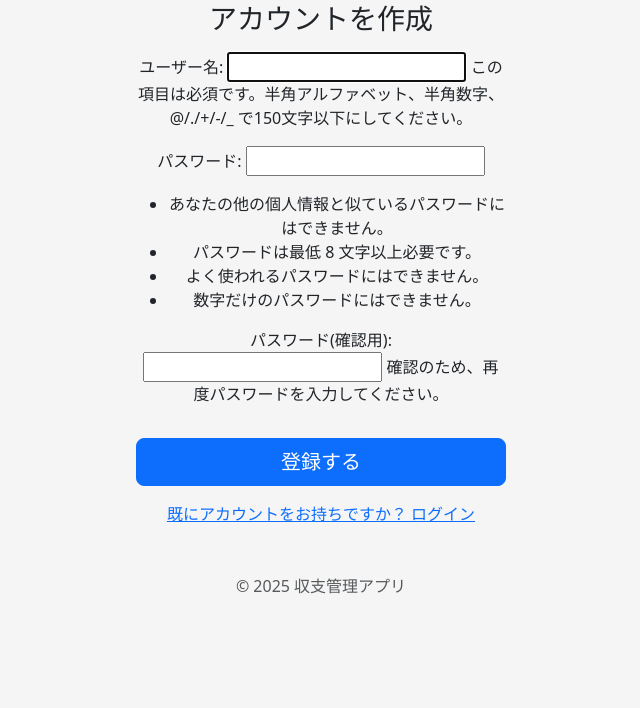
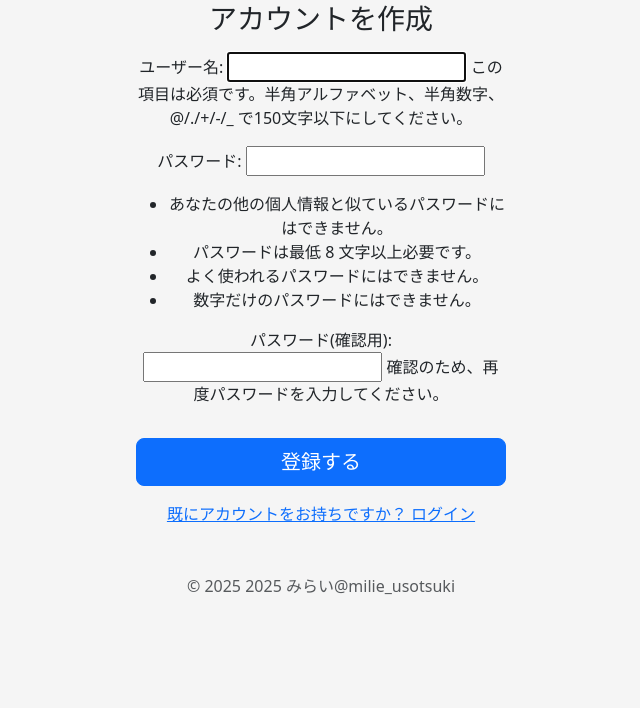
Before and after one commit to binbo-gami/game_shushi, a Django app: page /signup/ in a window 1280 px wide. Shown: the part 92-800 px from the top of the page, without its empty margins (319-959 px from the left). Run offline with Django 5.2, Linux system fonts and the light colour scheme.

Commit message:
Update signup.html

```diff
--- a/templates/registration/signup.html
+++ b/templates/registration/signup.html
@@ -32,7 +32,7 @@
             <p class="mt-3">
                 <a href="{% url 'login' %}">既にアカウントをお持ちですか？ ログイン</a>
             </p>
-            <p class="mt-5 mb-3 text-muted">&copy; {% now "Y" %} 収支管理アプリ</p>
+            <p class="mt-5 mb-3 text-muted">&copy; {% now "Y" %} 2025 みらい@milie_usotsuki</p>
         </form>
     </main>
 
```
